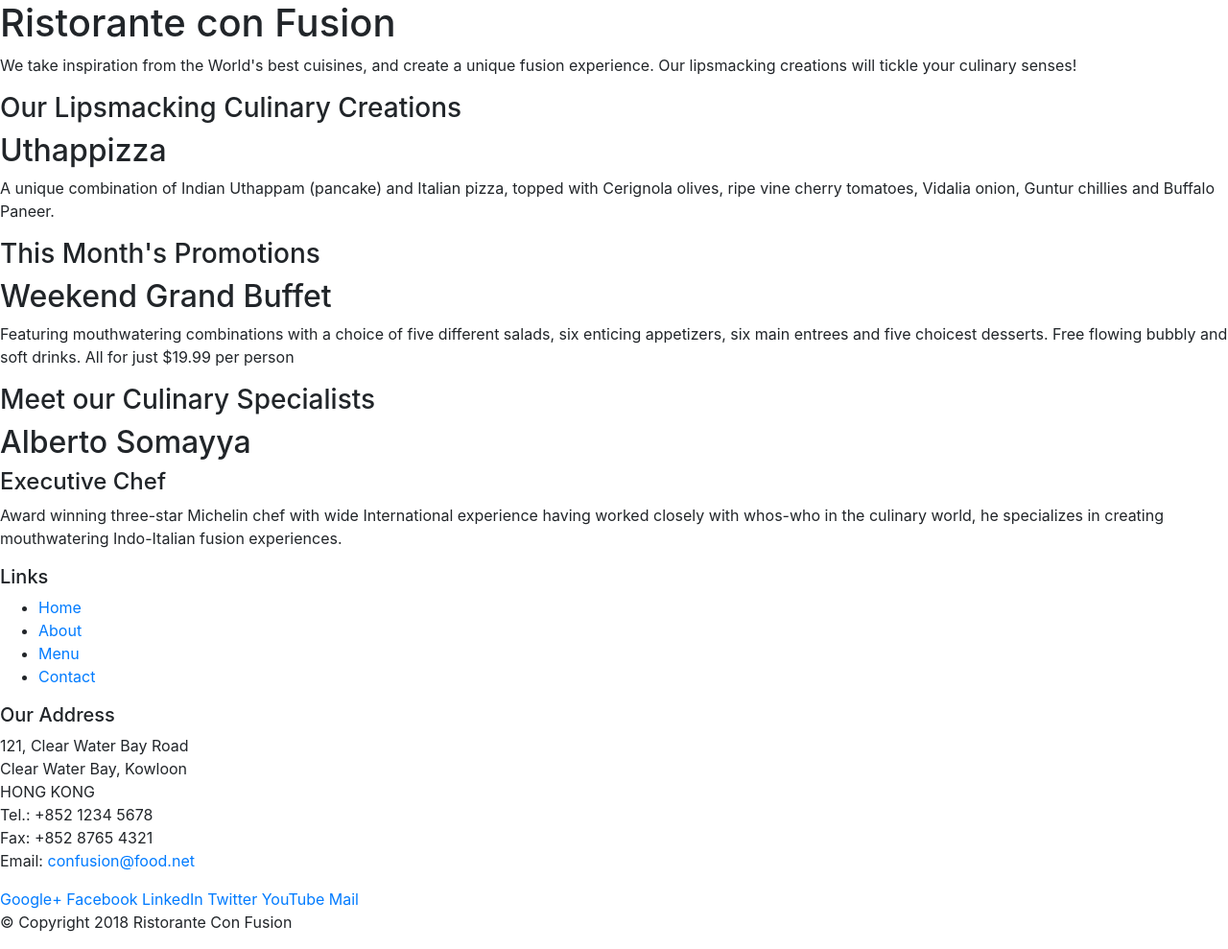
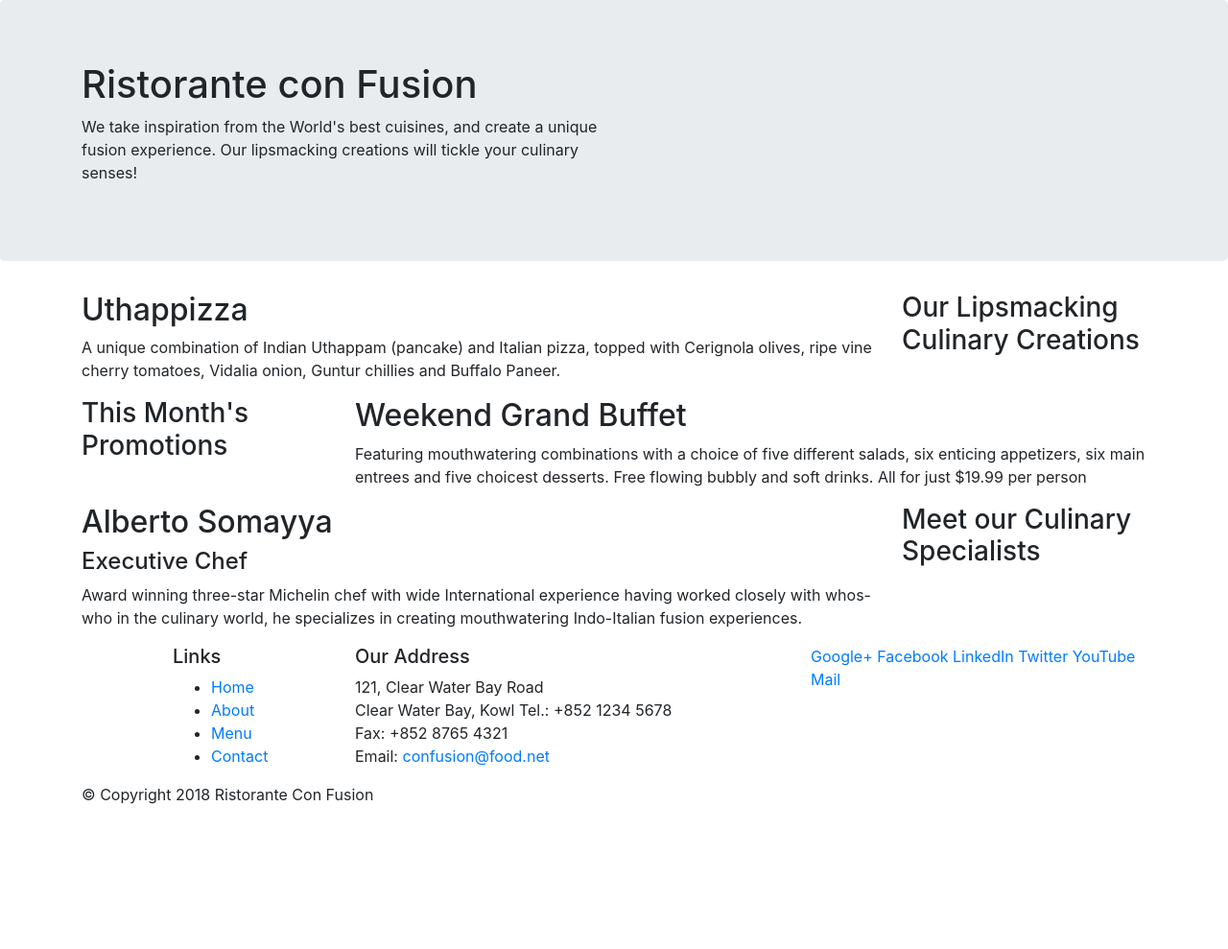
Before and after one commit to rmcc0724/lesson1a, a website: page index.html in a window 1280 px wide. Shown: the whole page at 96% size. After the commit the page ends 856 px from the top, so only its background shows below. Drawn offline with nearby package versions, Linux system fonts and the light colour scheme.

Commit message:
lesson1a

```diff
--- a/index.html
+++ b/index.html
@@ -15,46 +15,46 @@
 
 <body>
 
-    <header>
-        <div>
-            <div>
-                <div>
+    <header class="jumbotron">
+    <div class="container">
+        <div class="row">
+            <div class="col-12 col-sm-6">
                     <h1>Ristorante con Fusion</h1>
                     <p>We take inspiration from the World's best cuisines, and create a unique fusion experience. Our lipsmacking creations will tickle your culinary senses!</p>
                 </div>
-                <div>
+                <div class="col-12 col-sm">
                 </div>
             </div>
         </div>
     </header>
 
-    <div>
-        <div>
-            <div>
+    <div class="container">
+        <div class="row">
+            <div class="col-12 col-sm-4 order-sm-last col-md-3">
                 <h3>Our Lipsmacking Culinary Creations</h3>
             </div>
-            <div>
+            <div class="col col-sm order-sm-first col-md">
                 <h2>Uthappizza</h2>
                 <p>A unique combination of Indian Uthappam (pancake) and Italian pizza, topped with Cerignola olives, ripe vine cherry tomatoes, Vidalia onion, Guntur chillies and Buffalo Paneer.</p>
             </div>
         </div>
 
 
-        <div>
-            <div>
+        <div class="row">
+            <div class="col-12 col-sm-4 col-md-3">
                 <h3>This Month's Promotions</h3>
             </div>
-            <div>
+            <div class="col col-sm">
                 <h2>Weekend Grand Buffet</h2>
                 <p>Featuring mouthwatering combinations with a choice of five different salads, six enticing appetizers, six main entrees and five choicest desserts. Free flowing bubbly and soft drinks. All for just $19.99 per person </p>
             </div>
         </div>
 
-        <div>
-            <div>
+        <div class="row">
+            <div class="col-12 col-sm-4 order-sm-last col-md-3">
                 <h3>Meet our Culinary Specialists</h3>
             </div>
-            <div>
+            <div class="col col-sm order-sm-first col-md">
                 <h2>Alberto Somayya</h2>
                 <h4>Executive Chef</h4>
                 <p>Award winning three-star Michelin chef with wide International experience having worked closely with whos-who in the culinary world, he specializes in creating mouthwatering Indo-Italian fusion experiences. </p>
@@ -63,9 +63,9 @@
     </div>
 
     <footer>
-        <div>
-            <div>
-                <div>
+        <div class="container">
+            <div class="row">
+                <div class="col-4 offset-1 col-sm-2" >
                     <h5>Links</h5>
                     <ul>
                         <li><a href="#">Home</a></li>
@@ -74,18 +74,17 @@
                         <li><a href="#">Contact</a></li>
                     </ul>
                 </div>
-                <div>
+                <div class="col-7 col-sm-5">
                     <h5>Our Address</h5>
                     <address>
 		              121, Clear Water Bay Road<br>
-		              Clear Water Bay, Kowloon<br>
-		              HONG KONG<br>
+		              Clear Water Bay, Kowl
 		              Tel.: +852 1234 5678<br>
 		              Fax: +852 8765 4321<br>
 		              Email: <a href="mailto:confusion@food.net">confusion@food.net</a>
 		           </address>
                 </div>
-                <div>
+                <div class="col-12 col-sm-4">
                     <div>
                         <a href="http://google.com/+">Google+</a>
                         <a href="http://www.facebook.com/profile.php?id=">Facebook</a>
@@ -96,8 +95,8 @@
                     </div>
                 </div>
            </div>
-           <div>
-                <div>
+           <div class="row">
+                <div class="col-auto">
                     <p>© Copyright 2018 Ristorante Con Fusion</p>
                 </div>
            </div>
```
